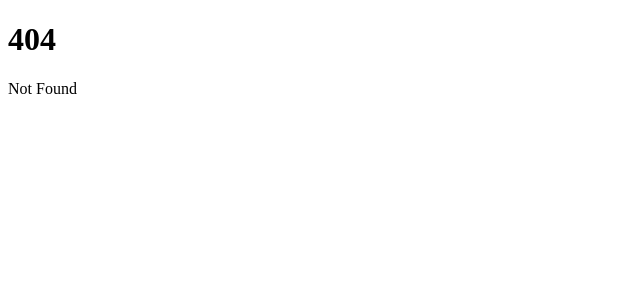
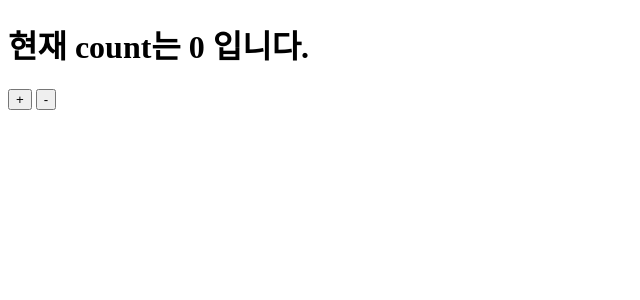
Before and after one commit to tokkaiiii/svelte-practice, a SvelteKit app: page /example05 in a window 1280 px wide. Before the commit this address had no page. Shown: the top 300 px of the page, without its empty margins (0-640 px from the left). Built offline with nearby package versions, Linux system fonts and the light colour scheme.

Commit message:
:sparkles: feat(day1-5): store 예제
- store 예제

```diff
--- /dev/null
+++ b/src/components/example05/countResult.svelte
@@ -0,0 +1,5 @@
+<script>
+    import { count } from "../../stores.js";
+</script>
+
+<h1>현재 count는 {$count} 입니다.</h1>
--- /dev/null
+++ b/src/components/example05/decrement.svelte
@@ -0,0 +1,9 @@
+<script>
+    import { count } from "../../stores.js";
+
+    const onDecre = () => {
+        // $count = $count -1
+        count.decrement()
+    }
+</script>
+<button on:click={onDecre}>-</button>
--- /dev/null
+++ b/src/components/example05/increment.svelte
@@ -0,0 +1,9 @@
+<script>
+    import { count } from "../../stores.js";
+
+    const onIncre = () => {
+        // $count = $count + 1
+        count.increment()
+    }
+</script>
+<button on:click={onIncre}>+</button>
--- /dev/null
+++ b/src/routes/example05/+page.svelte
@@ -0,0 +1,8 @@
+<script>
+    import Increment from "../../components/example05/increment.svelte";
+    import Decrement from "../../components/example05/decrement.svelte";
+    import CountResult from "../../components/example05/countResult.svelte";
+</script>
+<CountResult/>
+<Increment/>
+<Decrement/>
--- /dev/null
+++ b/src/stores.js
@@ -0,0 +1,20 @@
+import { writable } from "svelte/store";
+
+function createCount(){
+    // 1. subscribe : store 값이 변경되면 자동으로 반영
+    // 2. set : store 값 초기화
+    // 3. update : 값의 일부만 변경
+    const { subscribe, set, update } =writable(0)
+    const increment = () => update(count => count + 1)
+    const decrement = () => update(count => count - 1)
+    const reset = () => set(0)
+    return{
+        subscribe,
+        increment,
+        decrement,
+        reset
+    }
+}
+
+export const count = createCount()
+// export const count = writable(0)
```
